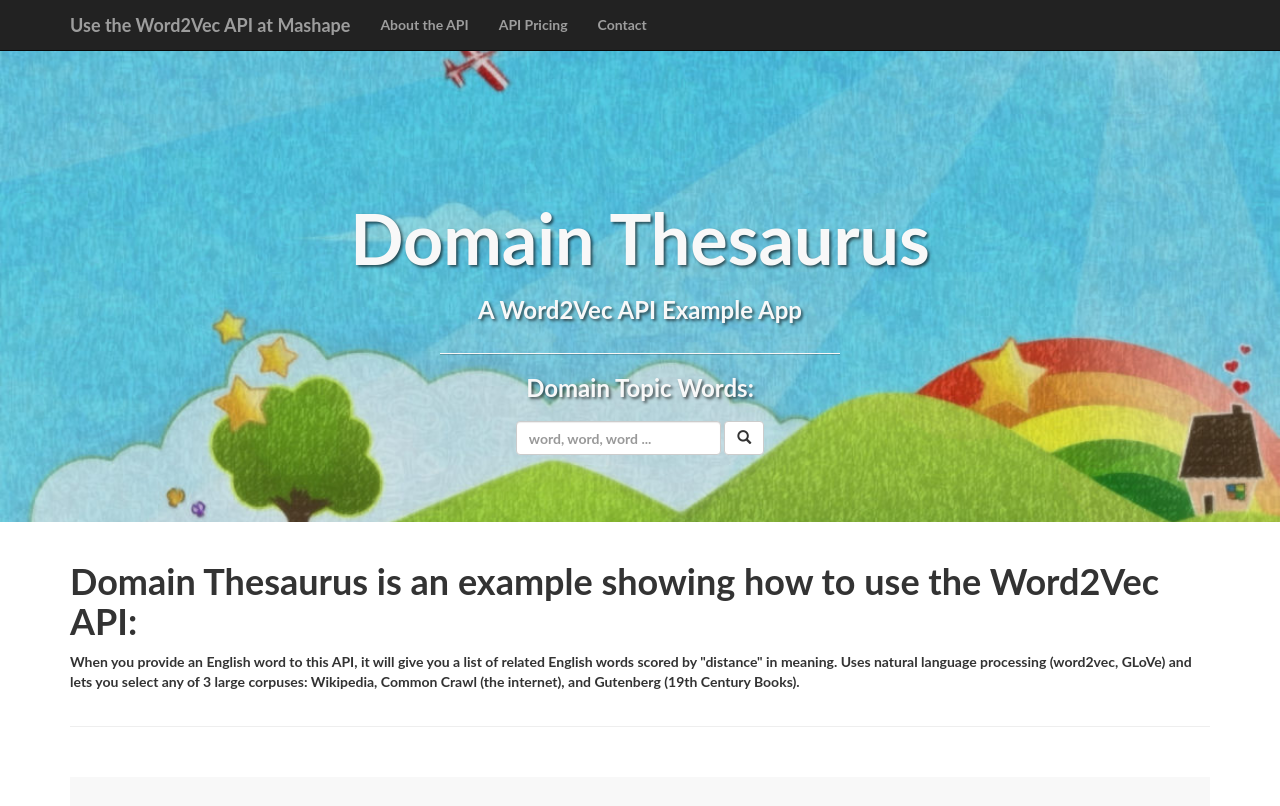
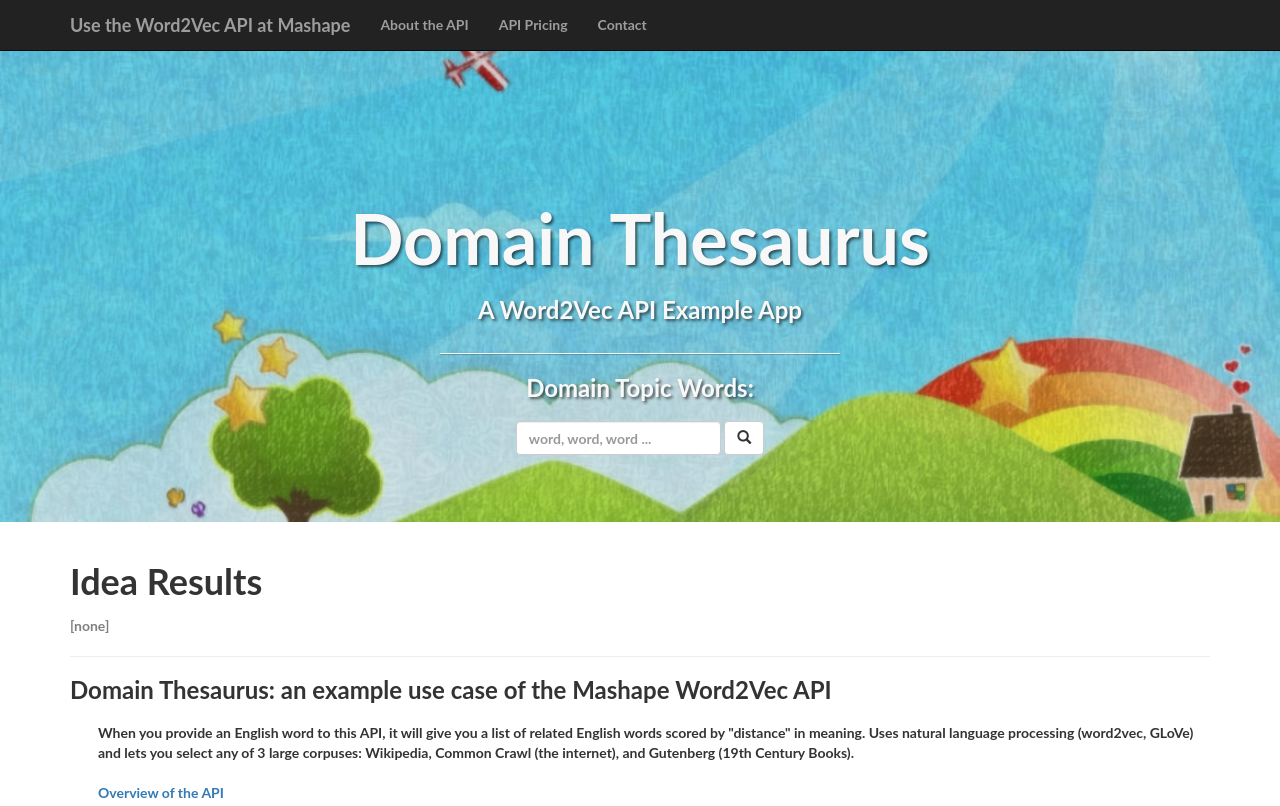
Before and after one commit to canadaduane/word2vec-domains, a plain HTML site: page public/index.html in a window 1280 px wide. Shown: the top 806 px of the page. Drawn offline with Linux system fonts and the light colour scheme.

Commit message:
Improve visuals

```diff
--- a/public/css/custom.css
+++ b/public/css/custom.css
@@ -169,12 +169,13 @@ p.copyright {
     margin: 15px 0 0;
 }
 
-.input-group-btn {width:500px;}
+.input-group-btn {
+    width:500px;
+}
 
 .results-wrapper {
     margin-top: 1em;
-
-
+    margin-bottom: 1em;
 }
 
 .results-item {
@@ -182,36 +183,20 @@ p.copyright {
     font-size: 18pt;
     color: #ca8922;
     margin-left: 2em;
-
-
 }
 
 .results-item .available {
     font-weight: normal;
     color: #daa942;
-
-
 }
-
-
-
-
 
 h1 {
     padding-top: 20px;
 }
 
-
-
-
-
-
 .container {
     /* padding-top: 20px; */
 }
-
-
-
 
 input.form-control {
     /* margin-top: 10px; */
@@ -220,3 +205,7 @@ input.form-control {
 h3 {
     padding-bottom: 10px;
 }
+
+.paragraph {
+    margin-left: 2em;
+}
--- a/public/index.html
+++ b/public/index.html
@@ -90,12 +90,16 @@
         <div class="row">
             <div class="col-lg-12">
                 <a name="results"></a>
-                <h1>Domain Thesaurus is an example showing how to use the Word2Vec API:</h1>
-                <p>
+                <h1>Idea Results</h1>
+                <div id="spinner" style="display:none"><img src="images/spinner.gif"></div>
+                <div id="results" class="results-wrapper"><span style="color:grey">[none]</span></div>
+                <hr>
+                <h3>Domain Thesaurus: an example use case of the Mashape Word2Vec API</h3>
+                <p class="paragraph">
                     When you provide an English word to this API, it will give you a list of related English words scored by "distance" in meaning. Uses natural language processing (word2vec, GLoVe) and lets you select any of 3 large corpuses: Wikipedia, Common Crawl (the internet), and Gutenberg (19th Century Books).
+                    <br/><br/>
+                    <a href="https://www.mashape.com/canadaduane/word2vec/overview">Overview of the API</a>
                 </p>
-                <div id="spinner" style="display:none"><img src="images/spinner.gif"></div>
-                <div id="results" class="results-wrapper"></div>
             </div>
         </div>
 
@@ -133,7 +137,7 @@
             if (query != "") {
                 scrollToAnchor("results");
                 $("#spinner").show()
-                $.ajax("/ideas/" + query + "?n=2").
+                $.ajax("/ideas/" + query + "?n=5").
                     done(function (data) {
                         console.log(data)
                         var results = data["available"].map(function(d) {
```
Also changed, not shown: 1 other file.
